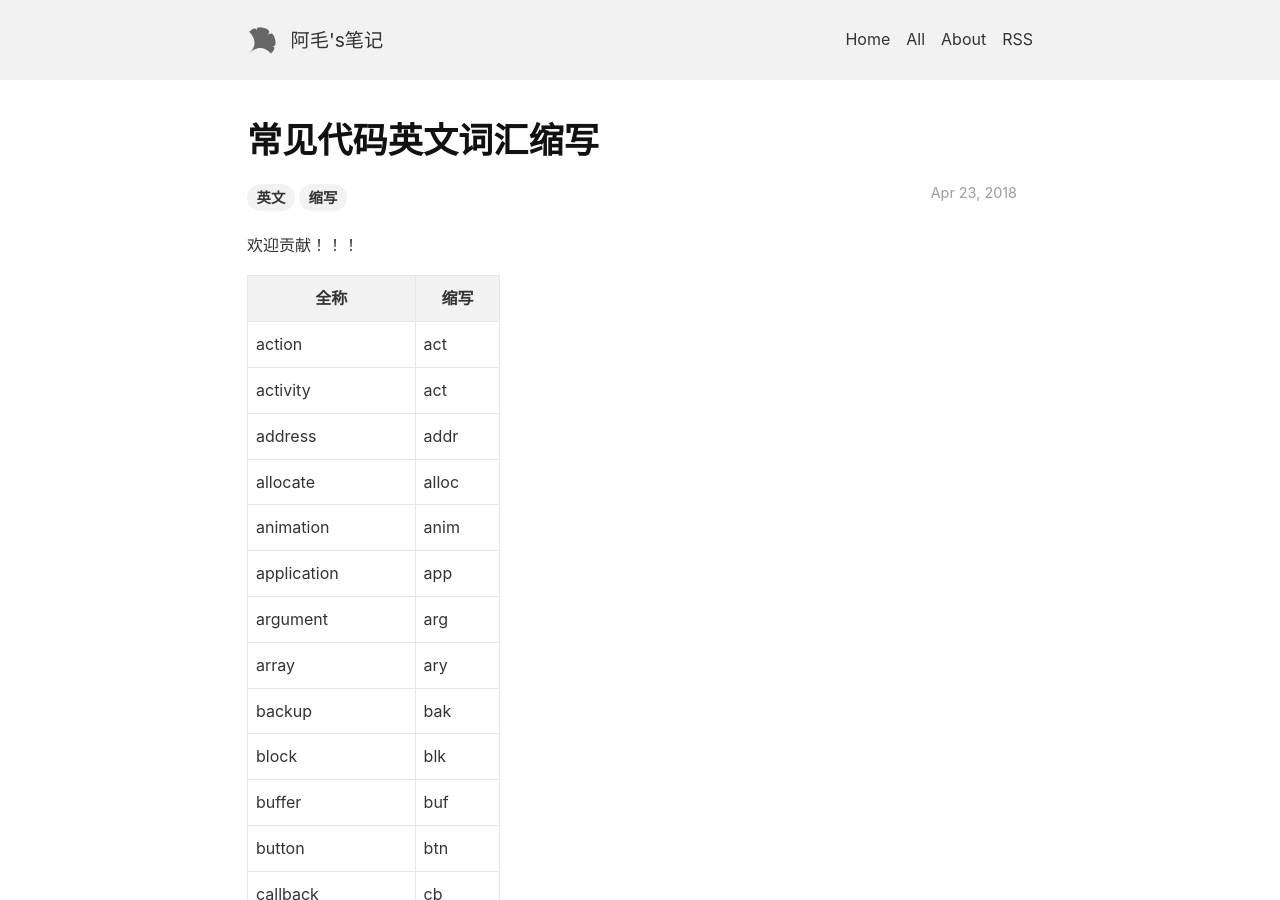
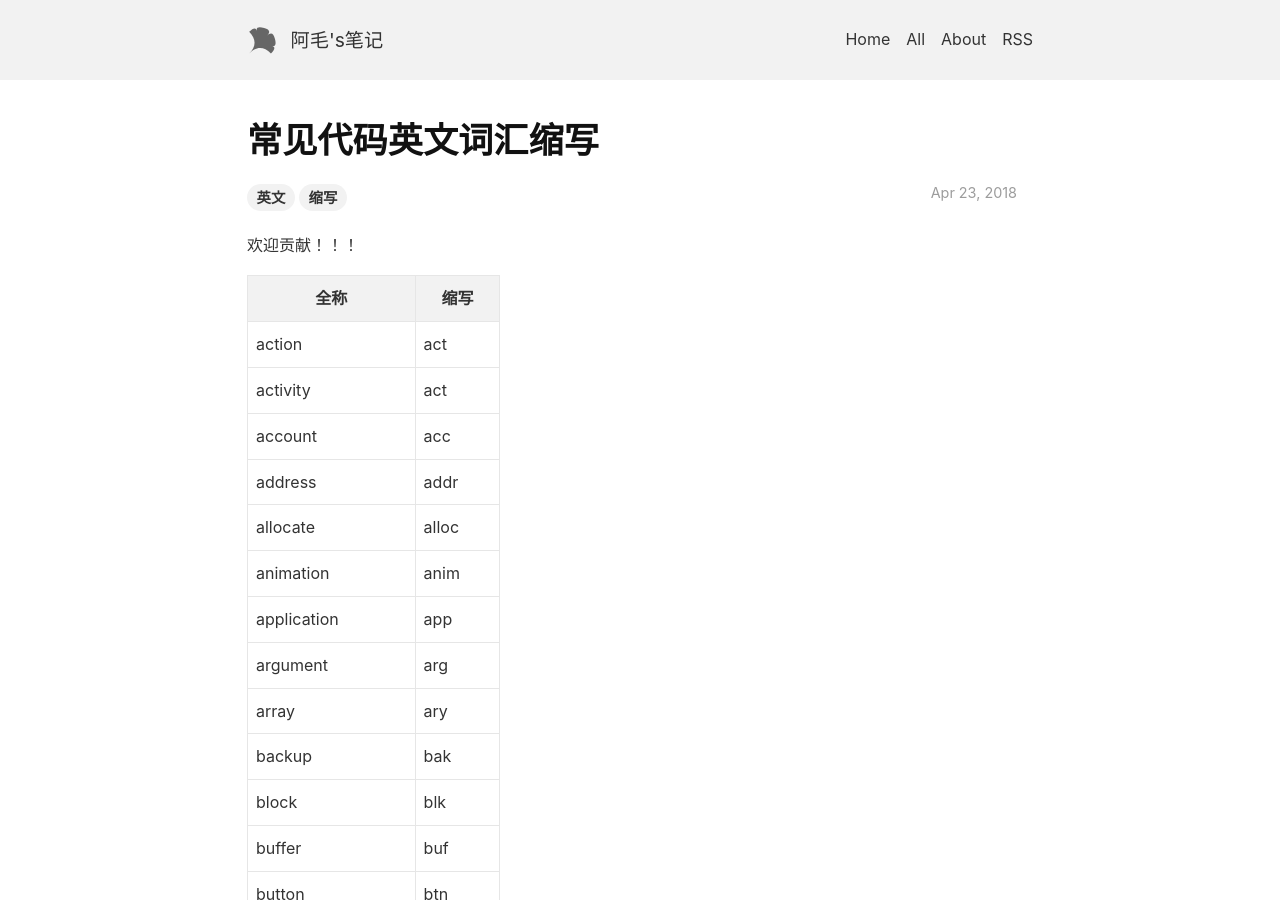
Before and after one commit to lizijie/lizijie.github.io, a Jekyll site: the page built from _posts/2018-04-23-常见代码英文词汇缩写.md, in a window 1280 px wide and 900 px high. Built offline with Jekyll 4.4.1, drawn with Linux system fonts in a browser that asks for light colours; nearby versions of some CDN libraries; comment, search, counter and statistics services are not loaded.

Commit message:
update 2018-04-23-常见代码英文词汇缩写

```diff
--- a/_posts/2018-04-23-常见代码英文词汇缩写.md
+++ b/_posts/2018-04-23-常见代码英文词汇缩写.md
@@ -11,6 +11,7 @@ tags: 英文 缩写
 |---|---|
 |action|act|
 |activity|act|
+|account|acc|
 |address|addr|
 |allocate|alloc|
 |animation|anim|
```
